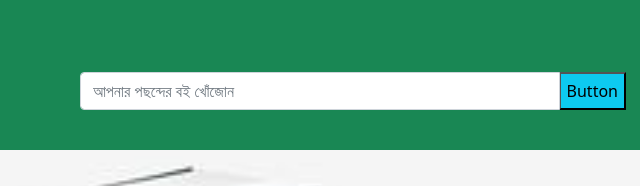
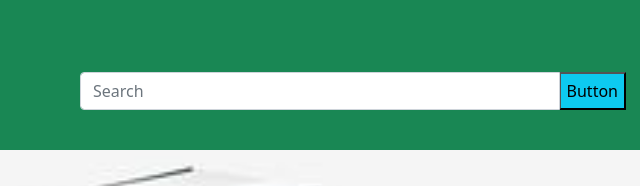
Before and after one commit to F-Ahmod/Book-Are, a plain HTML site: page index.html in a window 1280 px wide. Shown: the top 186 px of the page, 572-1212 px from the left. Drawn offline with nearby package versions, Linux system fonts and the light colour scheme.

Commit message:
add new change

```diff
--- a/index.html
+++ b/index.html
@@ -4,7 +4,7 @@
     <meta charset="UTF-8">
     <meta http-equiv="X-UA-Compatible" content="IE=edge">
     <meta name="viewport" content="width=device-width, initial-scale=1.0">
-    <title>পছন্দের বই</title>
+    <title>Book Store</title>
     <link href="https://cdn.jsdelivr.net/npm/bootstrap@5.1.0/dist/css/bootstrap.min.css" rel="stylesheet" integrity="sha384-KyZXEAg3QhqLMpG8r+8fhAXLRk2vvoC2f3B09zVXn8CA5QIVfZOJ3BCsw2P0p/We" crossorigin="anonymous">
     <script src="https://cdn.jsdelivr.net/npm/bootstrap@5.1.0/dist/js/bootstrap.bundle.min.js" integrity="sha384-U1DAWAznBHeqEIlVSCgzq+c9gqGAJn5c/t99JyeKa9xxaYpSvHU5awsuZVVFIhvj" crossorigin="anonymous"></script>
     <link rel="stylesheet" href="style.css">
@@ -28,7 +28,7 @@
                 </div>
                  <div class="col-md-6">
                     <div class="input-group mt-lg-5 mb-3">
-                        <input id="input" type="text" class="form-control" placeholder="আপনার পছন্দের বই খোঁজোন" aria-label="Recipient's username" aria-describedby="button-addon2">
+                        <input id="input" type="text" class="form-control" placeholder="Search" aria-label="Recipient's username" aria-describedby="button-addon2">
                         <button class="bg-info" type="button" id="search">Button</button>
                       </div>
                  </div>
```
